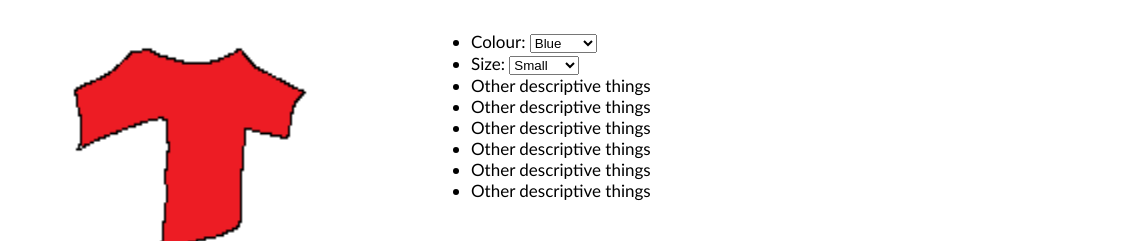
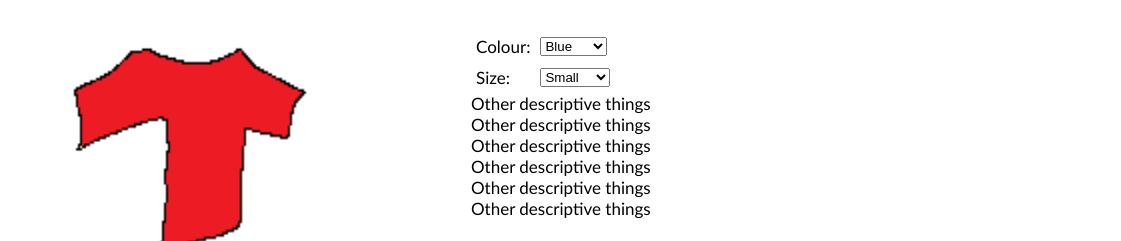
Before and after one commit to WADaSPAK/WAD-assignment, a plain HTML site: page clothes/clothes-1.html in a window 1280 px wide. Shown: the part 194-435 px from the top of the page, 159-1280 px from the left. Drawn offline with Linux system fonts and the light colour scheme.

Commit message:
a bunch more small changes

```diff
--- a/clothes/clothes-1.html
+++ b/clothes/clothes-1.html
@@ -33,7 +33,11 @@
 	<div id="content" class="boxbig"><img src="../images/clothes/clothes-1.png" alt="Clothes" height="340px" width="340px" /></div>
 	<div id="product-description">
 		<ul>
-    	<li>Colour:
+			<table><tr>
+				<td width="10%">
+					Colour:
+				</td>
+				<td>
 					<select>
 						<option>Blue</option>
 						<option>Red</option>
@@ -41,21 +45,27 @@
 						<option>Black</option>
 						<option>Yellow</option>
 						<option>Orange</option>
-			</select></li>
-		<li>
+					</select>
+				</td>
+			</tr>
+			<tr>
+				<td width="10%">
 					Size:
+				</td>
+				<td>
 					<select>
 						<option>Small</option>
 						<option>Medium</option>
 						<option>Large</option>
 					</select>
-		</li>
-		<li>Other descriptive things</li>
-		<li>Other descriptive things</li>
-		<li>Other descriptive things</li>
-		<li>Other descriptive things</li>
-		<li>Other descriptive things</li>
-		<li>Other descriptive things</li>
+				</td>
+			</tr></table>
+		Other descriptive things<br>
+		Other descriptive things<br>
+		Other descriptive things<br>
+		Other descriptive things<br>
+		Other descriptive things<br>
+		Other descriptive things<br>
 		</ul>
 		<div id="addtobasket"><a href="../basket.html"><img src="../images/checkout-button.png" alt="Basket" /></a></div>
 	</div>
```
Also changed, not shown: accessories/accessories-1.html (+20 -10 lines), accessories/accessories-2.html (+20 -10 lines), accessories/accessories-3.html (+20 -10 lines), accessories/accessories-4.html (+20 -10 lines), accessories/accessories-5.html (+20 -10 lines), clothes/clothes-2.html (+20 -10 lines), clothes/clothes-3.html (+20 -10 lines), clothes/clothes-4.html (+20 -10 lines), clothes/clothes-5.html (+20 -10 lines), contactus.html (+1 -1 lines), footwear/footwear-1.html (+20 -10 lines), footwear/footwear-2.html (+20 -10 lines), footwear/footwear-3.html (+20 -10 lines), footwear/footwear-4.html (+20 -10 lines), 1 more files. Lines whose indentation alone changed are shown as unchanged.
